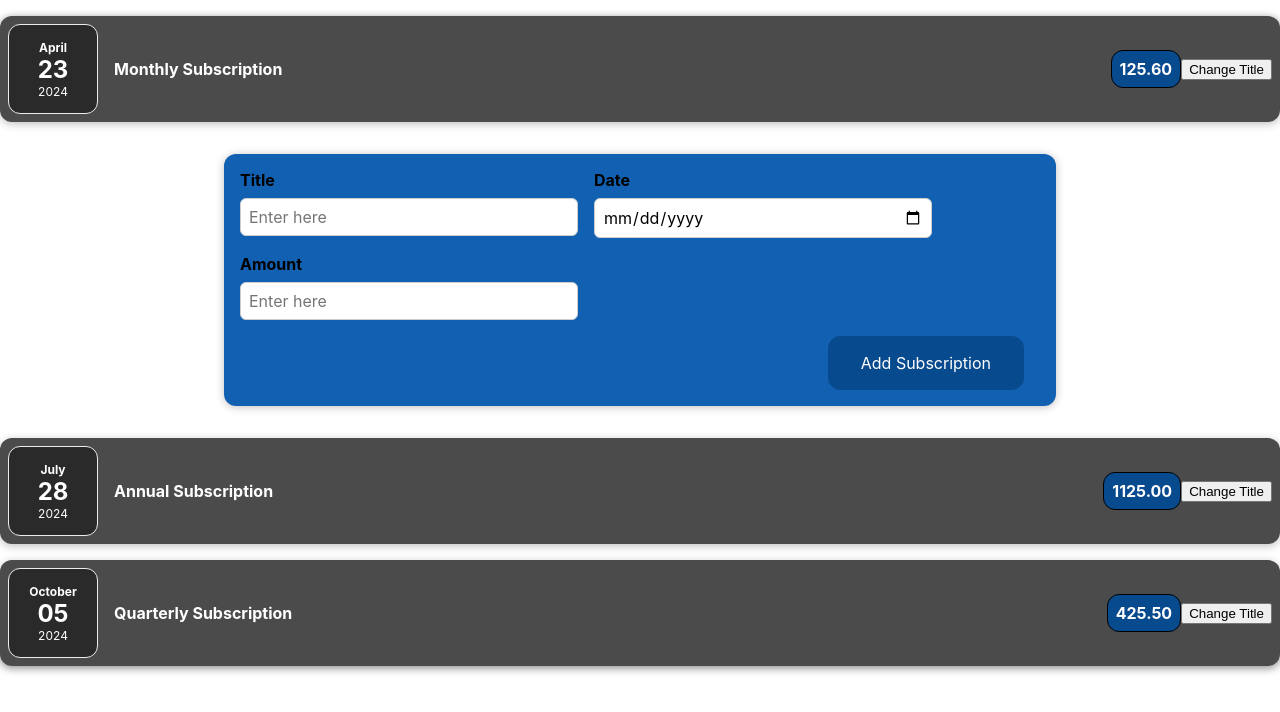
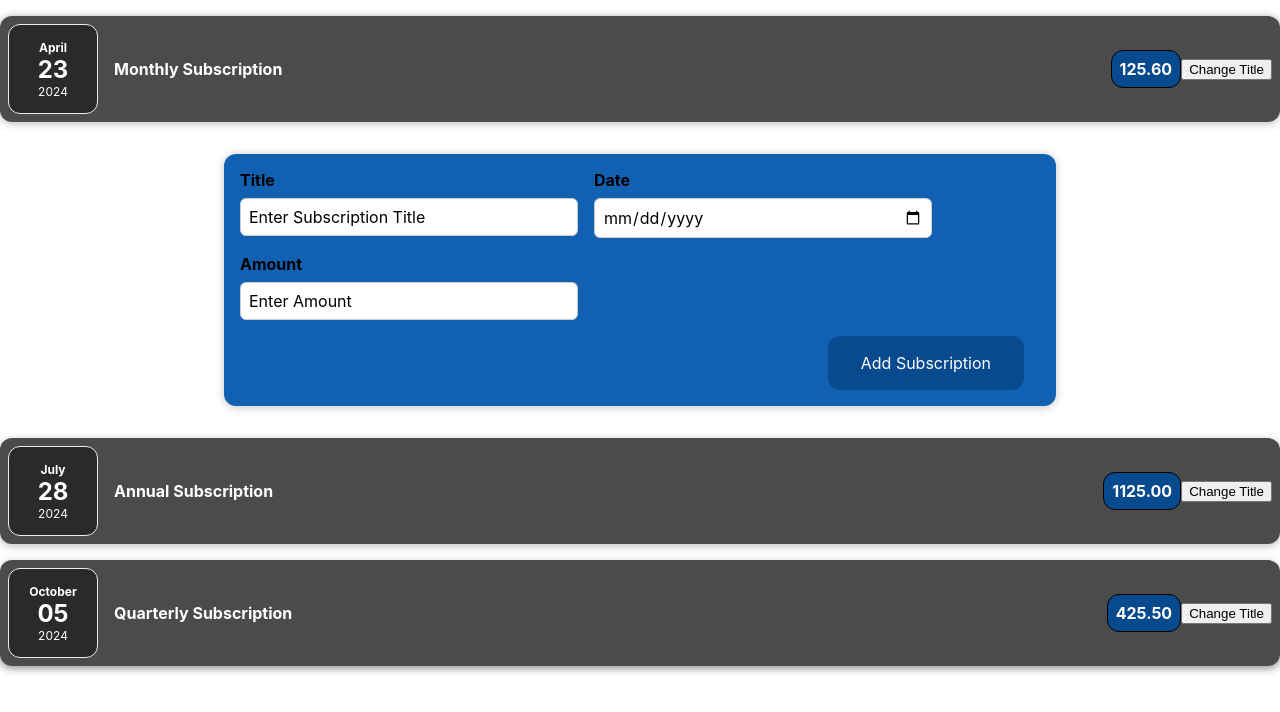
Before and after one commit to subhmani/my-first-app, a React (Create React App) app: page / in a window 1280 px wide. Shown: the top 712 px of the page. Built offline with nearby package versions, Linux system fonts and the light colour scheme.

Commit message:
Two-way binding

```diff
--- a/src/Subscription/NewSubscription/FormSubscription.js
+++ b/src/Subscription/NewSubscription/FormSubscription.js
@@ -4,7 +4,7 @@
    /*  const [userTitle,setUserTitle]=useState("");
     const [userDate,setUserDate]=useState("");
     const [userAmount,setUserAmount]=useState(""); */
-    const [form,setform]=useState({userTitle:'',userDate:'',userAmount:''})
+    const [form,setform]=useState({userTitle:'Enter Subscription Title',userDate:'',userAmount:'Enter Amount'})
     const titleChangeHandler = (events) =>{
         //setUserTitle(events.target.value);
         //setform({...form,userTitle:events.target.value})
@@ -42,15 +42,15 @@
             <div className="new_subscription_controls">
                 <div className="new_subscription_control">
                     <label>Title</label>
-                    <input type="text" onChange={titleChangeHandler} placeholder="Enter here"></input>
+                    <input type="text" value={form.userTitle} onChange={titleChangeHandler}></input>
                 </div>
                 <div className="new_subscription_control">
                     <label>Date</label>
-                    <input type="date" onChange={dateChangeHandler} placeholder="Enter here"></input>
+                    <input type="date" value={form.userDate} onChange={dateChangeHandler} ></input>
                 </div>
                 <div className="new_subscription_control">
                     <label>Amount</label>
-                    <input type="text" onChange={amountChangeHandler} placeholder="Enter here"></input>
+                    <input type="text" value={form.userAmount} onChange={amountChangeHandler} ></input>
                 </div>
 
             </div>
```
